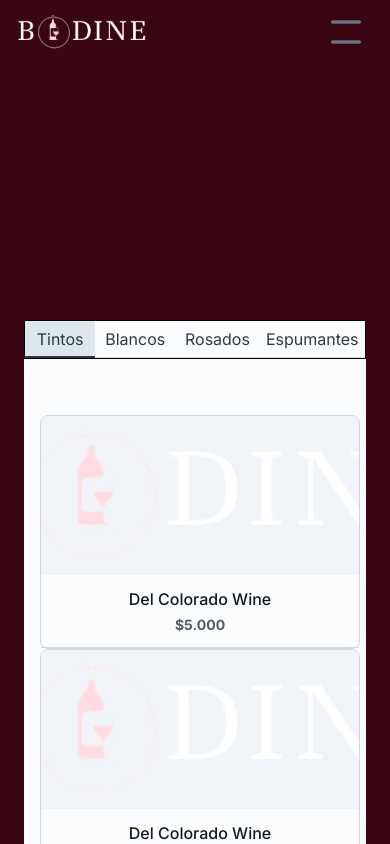
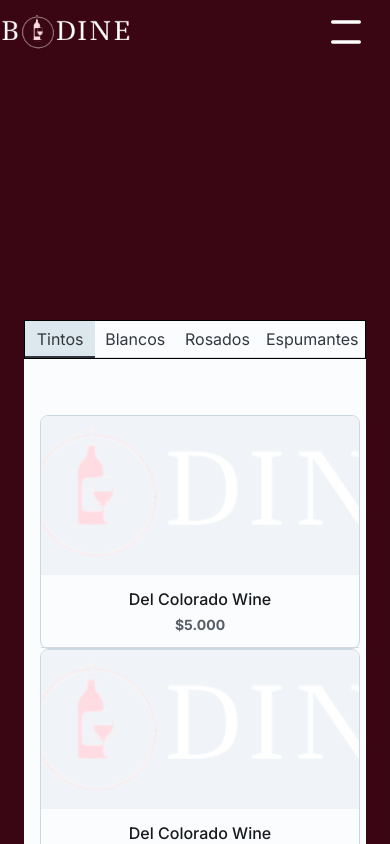
Before and after one commit to tobiasgatti02/proyecto-nextjs, a Next.js app: page /compras in a window 390 px wide. Shown: the top 844 px of the page. Built offline with nearby package versions, Linux system fonts and the light colour scheme.

Commit message:
pantallas chicas

```diff
--- a/app/page.tsx
+++ b/app/page.tsx
@@ -36,9 +36,9 @@ const Bodine = () => {
           <h1 className="text-white text-center sm:text-2xl lg:text-3xl text-lg">A UN PASO DE DESCUBRIR LOS <strong>MEJORES VINOS</strong></h1>
         </div>
       </div>
-
+      <div className="absolute top-0 left-0 w-full">
         <NavBar />
-
+      </div>
       <div className="py-10 border-b border-black sm:min-w-[300px] sm:max-w-[600px] sm:mx-auto"></div>
       <div>
         <h2 className={`${maven_Pro.className} font-semibold text-4xl text-center my-5`}>Vinos Destacados</h2>
@@ -54,6 +54,10 @@ const Bodine = () => {
           ))}
         </Slider>
       </div>
+      <h1 className="text-white text-center sm:text-2xl lg:text-3xl text-lg">A UN PASO DE DESCUBRIR LOS <strong>MEJORES VINOS</strong></h1>
+
+      <h1 className="text-white text-center sm:text-2xl lg:text-3xl text-lg">A UN PASO DE DESCUBRIR LOS <strong>MEJORES VINOS</strong></h1>
+
     </>
   );
 };
--- a/app/ui/components/navBar.tsx
+++ b/app/ui/components/navBar.tsx
@@ -20,16 +20,18 @@ function NavBar() {
 
   const handleScroll = () => {
     const currentScrollY = window.scrollY;
+    const windowWidth = window.innerWidth;
+
+    if (windowWidth <= 640) return; // No aplicar scroll behavior en dispositivos móviles
+
     if (currentScrollY === 0) {
       setIsAtTop(true);
     } else {
       setIsAtTop(false);
-      if (currentScrollY > navHeight) {
-        if (prevScrollY.current > currentScrollY + 10) {
-          setIsScrolledUp(true);
-        } else if (prevScrollY.current < currentScrollY - 10) {
-          setIsScrolledUp(false);
-        }
+      if (currentScrollY > navHeight && prevScrollY.current > currentScrollY + 10) {
+        setIsScrolledUp(true);
+      } else if (currentScrollY > navHeight && prevScrollY.current < currentScrollY - 10) {
+        setIsScrolledUp(false);
       }
     }
     prevScrollY.current = currentScrollY;
@@ -60,15 +62,19 @@ function NavBar() {
 
   return (
     <>
-      <nav ref={navRef} className={`transition-transform duration-700 ${isAtTop ? 'fixed top-0 left-0 right-0 bg-transparent p-3' : (isScrolledUp ? 'fixed top-0 left-0 right-0 bg-[#3B0613] p-3' : 'fixed top-0 left-0 right-0 -translate-y-full bg-[#3B0613] p-3')} z-50`}>
+      <nav ref={navRef} className={`fixed top-0 left-0 right-0 z-50 transition-transform duration-700 ${isAtTop ? 'bg-transparent' : (isScrolledUp ? 'bg-[#3B0613] translate-y-0' : 'bg-transparent -translate-y-full')} p-3`}>
         <div className="flex flex-col sm:flex-row items-center justify-between flex-wrap mx-7">
-          <div className="absolute left-4 top-3 sm:hidden w-full flex justify-start items-center">
+          <div className=' sm:hidden'>
+            @TODO
+          <div className="bg-[#3B0613] absolute left-0 top-3 w-full flex justify-start items-center">
             <Image
               src={logo}
               alt="Logo"
               className="w-1/3 h-auto rounded transform transition-transform hover:scale-110"
             />
           </div>
+          </div>
+
           <div className={`hidden w-full flex-grow sm:flex lg:items-center lg:w-auto text-lg md:text-xl lg:flex-grow justify-between place-content-center sm:block transition-all duration-500 ease-in-out ${isAtTop ? 'text-white' : 'text-white'}`}>
             <Link href="/compras" className="block lg:inline-block lg:mt-0 hover:text-2xl transform duration-500">
               Compras
@@ -94,7 +100,7 @@ function NavBar() {
             <button onClick={toggleMenu} aria-controls="navbar-cta" aria-expanded={isMenuOpen}>
               <svg className={`w-10 h-10 transition-transform duration-500 ${isMenuOpen ? 'rotate-45' : ''}`} aria-hidden="true" xmlns="http://www.w3.org/2000/svg" fill="none" viewBox="0 0 24 24">
                 <path
-                  stroke="currentColor"
+                  stroke="white"
                   strokeLinecap="round"
                   strokeLinejoin="round"
                   strokeWidth="2"
@@ -105,7 +111,8 @@ function NavBar() {
           </div>
         </div>
       </nav>
-      <div ref={menuRef} className="sm:hidden w-full overflow-hidden transition-max-height duration-500 ease-in-out max-h-0">
+
+      <div ref={menuRef} className="sm:hidden fixed bg-[#3B0613] w-full overflow-hidden transition-max-height duration-500 ease-in-out max-h-0">
         <div className="py-10">
           <Link href="/compras" className="block py-2 text-center text-white">Compras</Link>
           <Link href="/nosotros" className="block py-2 text-center text-white">Nosotros</Link>
@@ -113,6 +120,8 @@ function NavBar() {
           <Link href="/login" className="block py-2 text-center text-white">Log In</Link>
         </div>
       </div>
+
+
     </>
   );
 }
```
